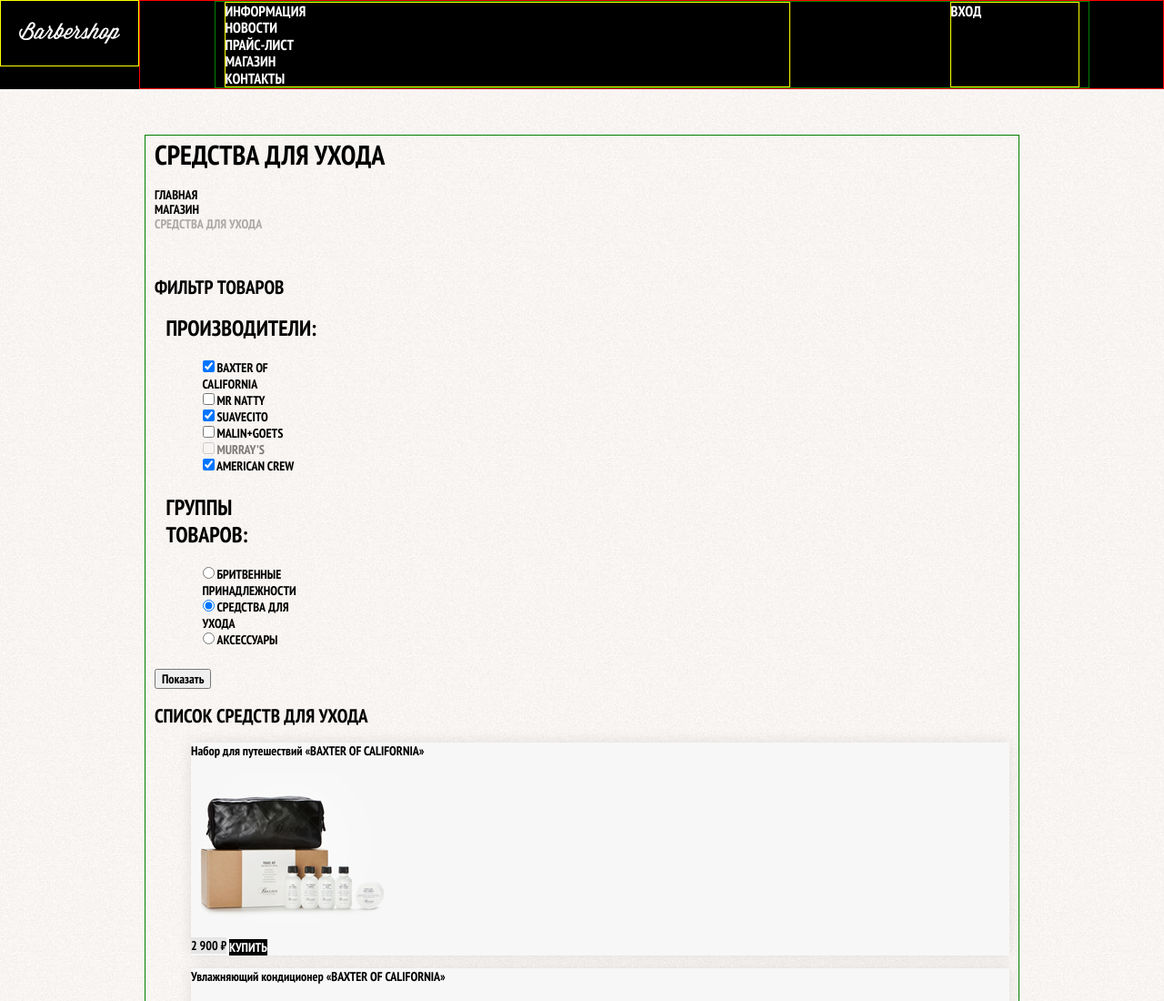
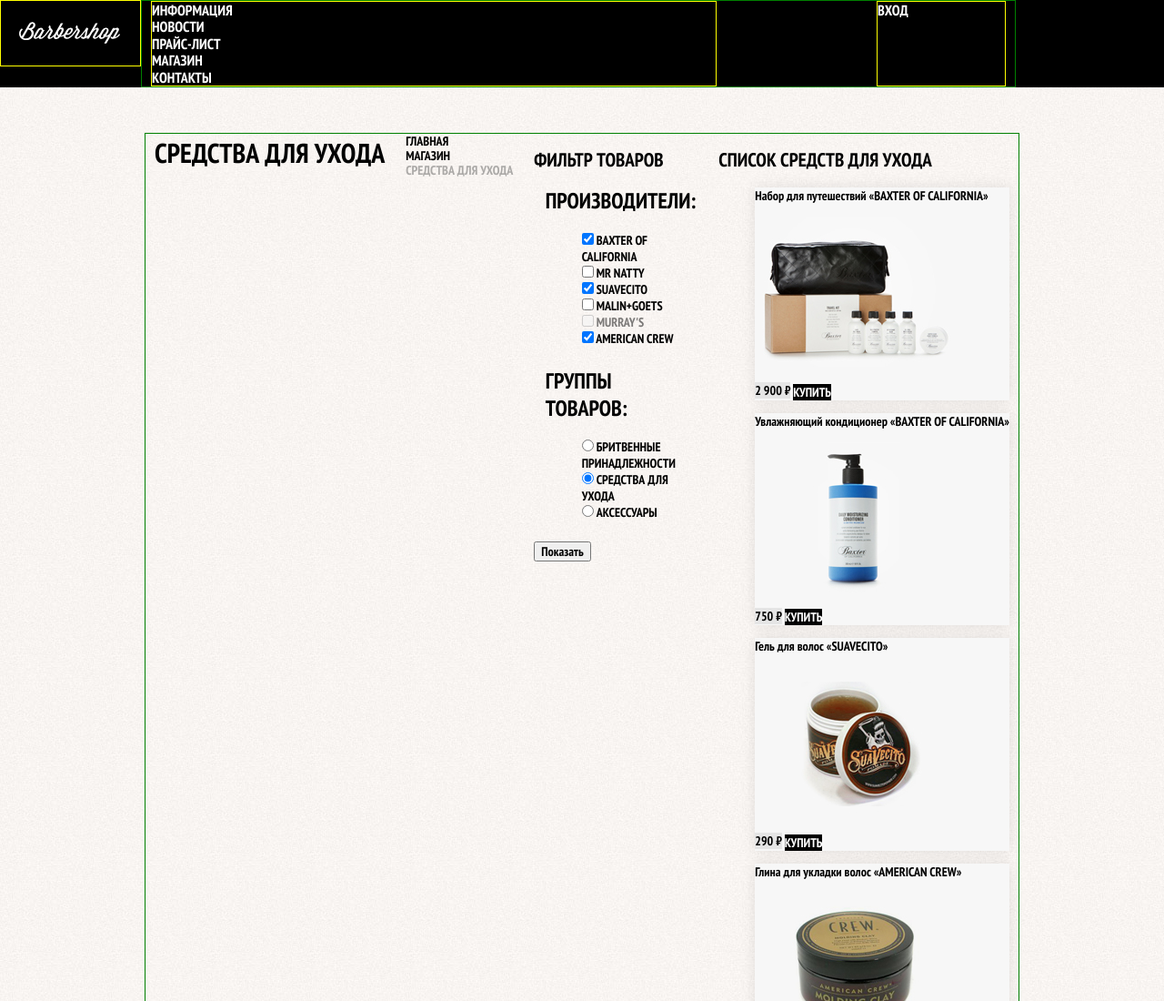
Before and after one commit to AndreiPositko/barbershop, a plain HTML site: page src/barbershop-shop.html in a window 1280 px wide. Shown: the top 1100 px of the page at 91% size. Drawn offline with Linux system fonts and the light colour scheme.

Commit message:
some fix on home laptop

```diff
--- a/src/css/style.css
+++ b/src/css/style.css
@@ -283,7 +283,7 @@ a {
 .filter input:hover + label,
 .filter input:focus + label {
 	color: #663d15;
-}
+  }
 
 .filter input:disabled + label {
 	color: #000000;
@@ -493,20 +493,10 @@ body {
 	padding: 23px 20px;
 }
 
-.inner-page .main-navigation-wrapper {
-	margin-bottom: 0;
-}
 
-.main-navigation-wrapper {
-	width: 100%;
-	margin-bottom: 60px;
 
-	background-color: #000000;
 
-	border: 1px solid red; /*temporary*/
-}
-
-.main-navigation-wrapper .container {
+.container {
 	display: flex;
 	justify-content: space-between;
 }
```
Also changed, not shown: src/barbershop-item.html (+2 -2 lines).
